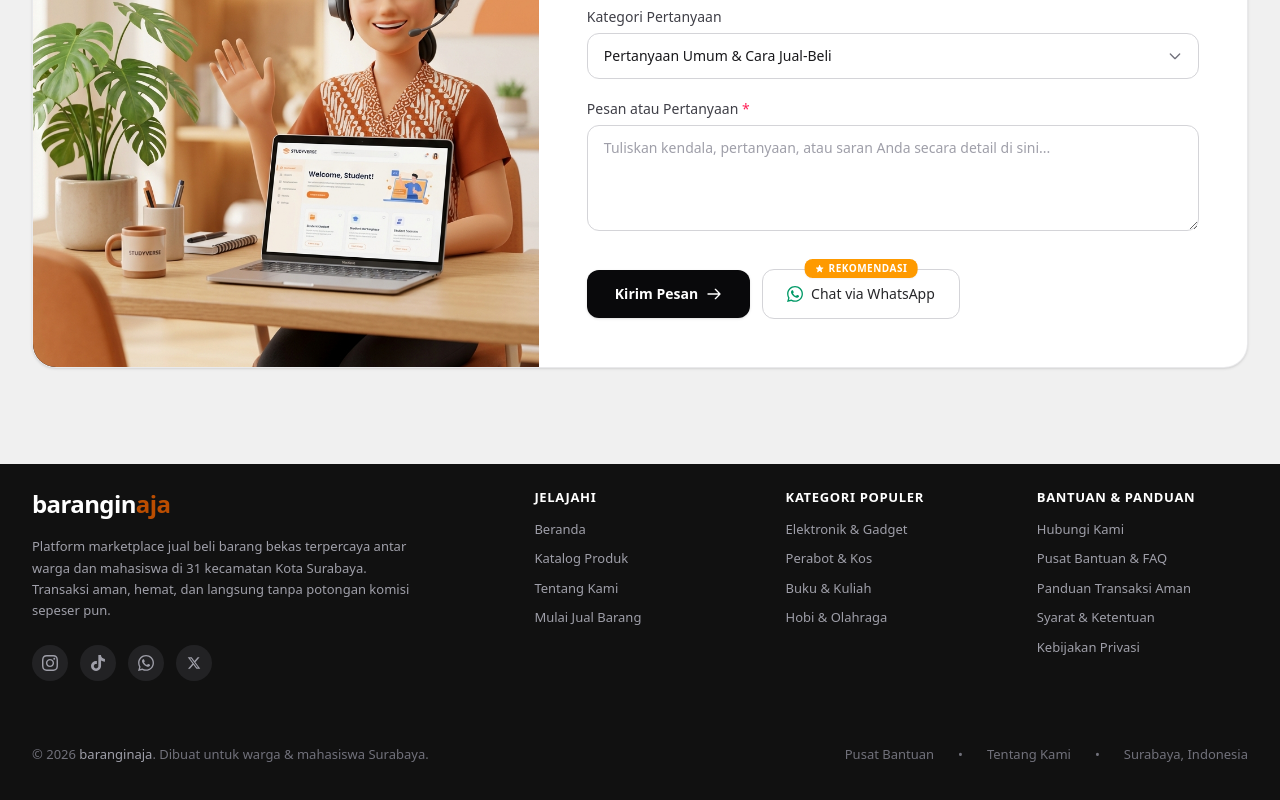
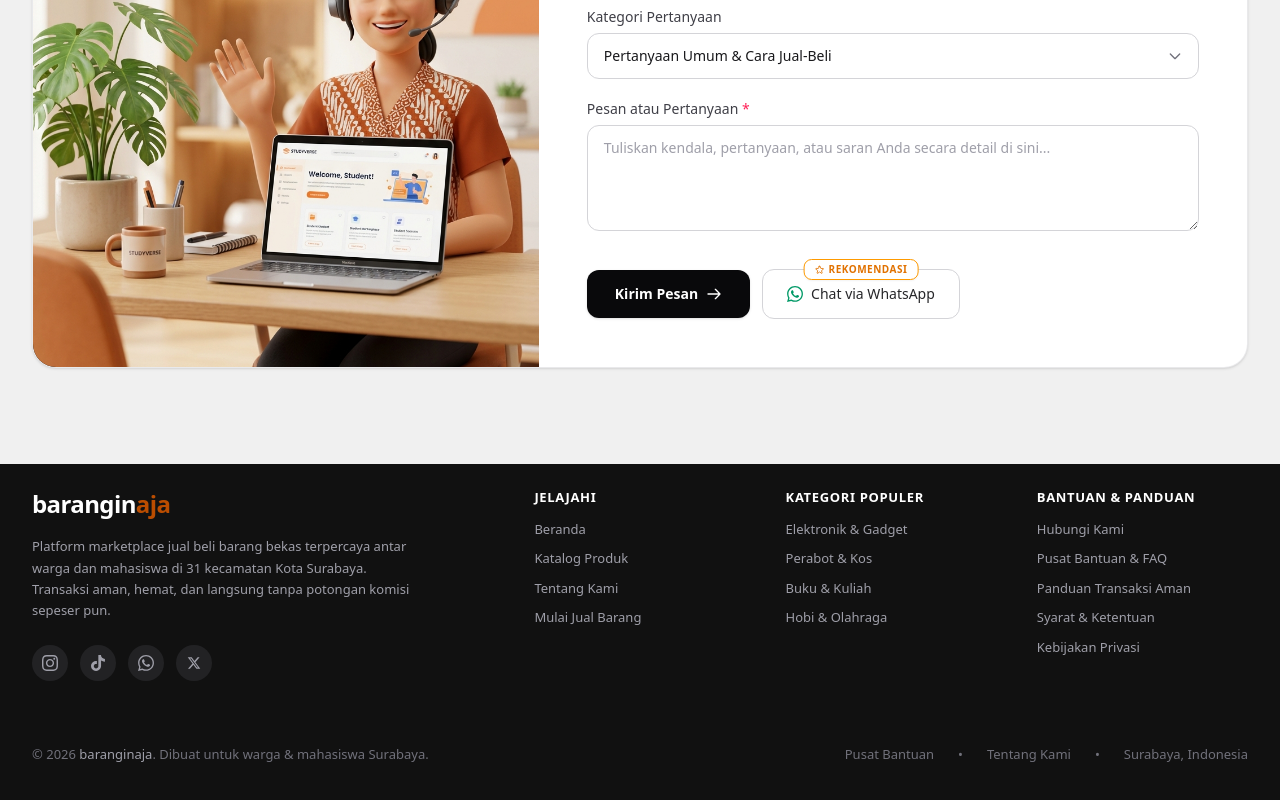
Before and after one commit to alvin23-mj/baranginaja, a Next.js app: page / in a window 1280 px wide. Shown: the part 3136-3936 px from the top of the page. Built offline with nearby package versions, Linux system fonts and the light colour scheme; no server answers; the database is empty; a web font is replaced by a local one.

Commit message:
style: ubah badge rekomendasi menjadi outline border amber tanpa fill

```diff
--- a/components/contact-section.tsx
+++ b/components/contact-section.tsx
@@ -210,10 +210,10 @@ export function ContactSection() {
                     </button>
 
                     <div className="relative w-full sm:w-auto">
-                      {/* Label Rekomendasi di atas tombol WhatsApp */}
-                      <span className="absolute -top-2.5 left-1/2 -translate-x-1/2 inline-flex items-center gap-1 px-2.5 py-0.5 rounded-lg bg-amber-500 text-white text-[10px] font-bold uppercase tracking-wider shadow-xs whitespace-nowrap pointer-events-none z-10">
-                        <svg className="w-2.5 h-2.5 fill-current text-white" viewBox="0 0 20 20">
-                          <path d="M9.049 2.927c.3-.921 1.603-.921 1.902 0l1.07 3.292a1 1 0 00.95.69h3.462c.969 0 1.371 1.24.588 1.81l-2.8 2.034a1 1 0 00-.364 1.118l1.07 3.292c.3.921-.755 1.688-1.54 1.118l-2.8-2.034a1 1 0 00-1.175 0l-2.8 2.034c-.784.57-1.838-.197-1.539-1.118l1.07-3.292a1 1 0 00-.364-1.118L2.98 8.72c-.783-.57-.38-1.81.588-1.81h3.461a1 1 0 00.951-.69l1.07-3.292z" />
+                      {/* Label Rekomendasi di atas tombol WhatsApp (Outline Style, tidak di-fill) */}
+                      <span className="absolute -top-2.5 left-1/2 -translate-x-1/2 inline-flex items-center gap-1 px-2.5 py-0.5 rounded-lg border border-amber-500 bg-white text-amber-600 text-[10px] font-bold uppercase tracking-wider shadow-xs whitespace-nowrap pointer-events-none z-10">
+                        <svg className="w-2.5 h-2.5 fill-none stroke-current stroke-[2]" viewBox="0 0 24 24">
+                          <path strokeLinecap="round" strokeLinejoin="round" d="M11.049 2.927c.3-.921 1.603-.921 1.902 0l1.519 4.674a1 1 0 00.95.69h4.915c.969 0 1.371 1.24.588 1.81l-3.976 2.888a1 1 0 00-.363 1.118l1.518 4.674c.3.922-.755 1.688-1.538 1.118l-3.976-2.888a1 1 0 00-1.176 0l-3.976 2.888c-.783.57-1.838-.197-1.538-1.118l1.518-4.674a1 1 0 00-.363-1.118l-3.976-2.888c-.784-.57-.38-1.81.588-1.81h4.914a1 1 0 00.951-.69l1.519-4.674z" />
                         </svg>
                         <span>Rekomendasi</span>
                       </span>
```
